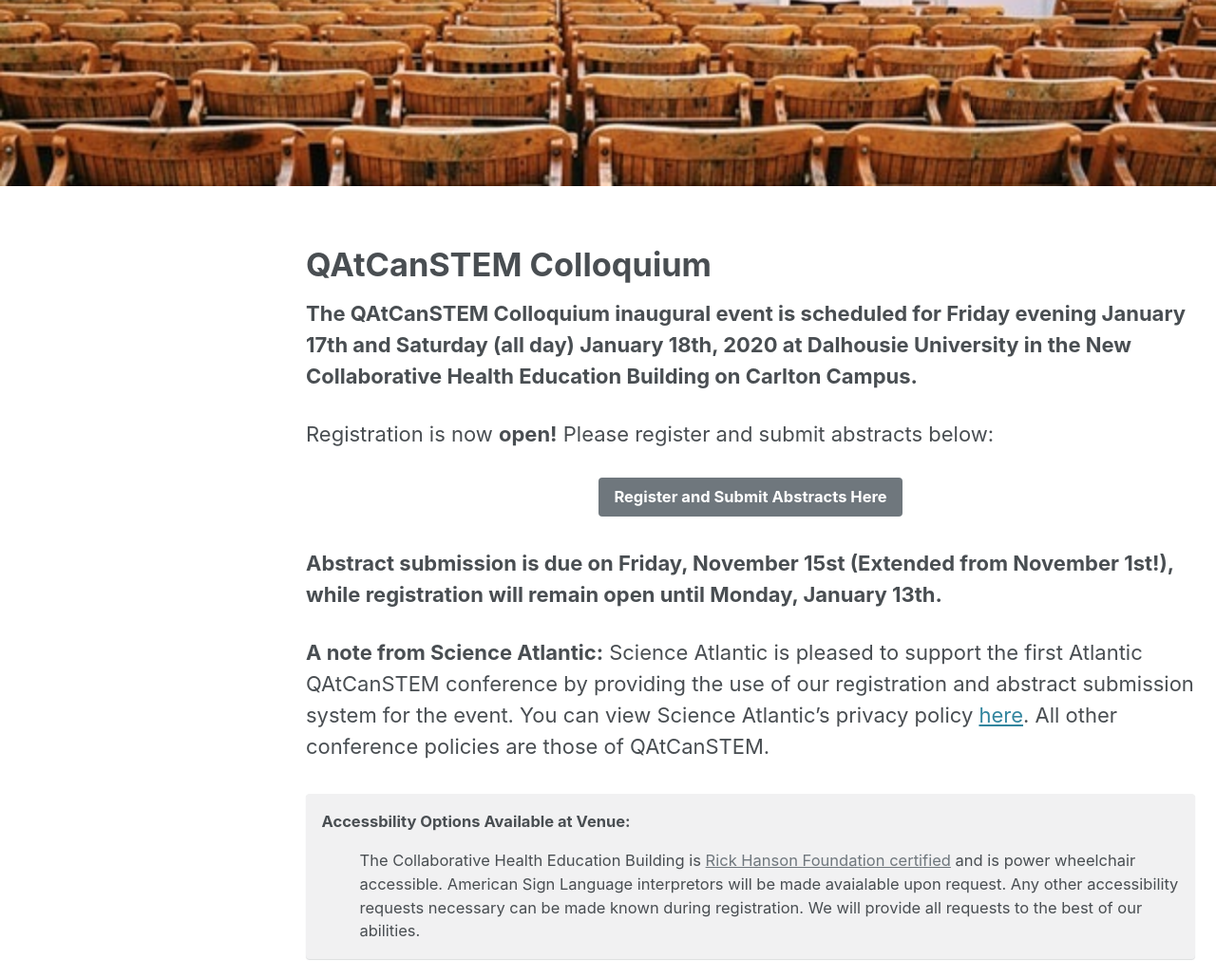
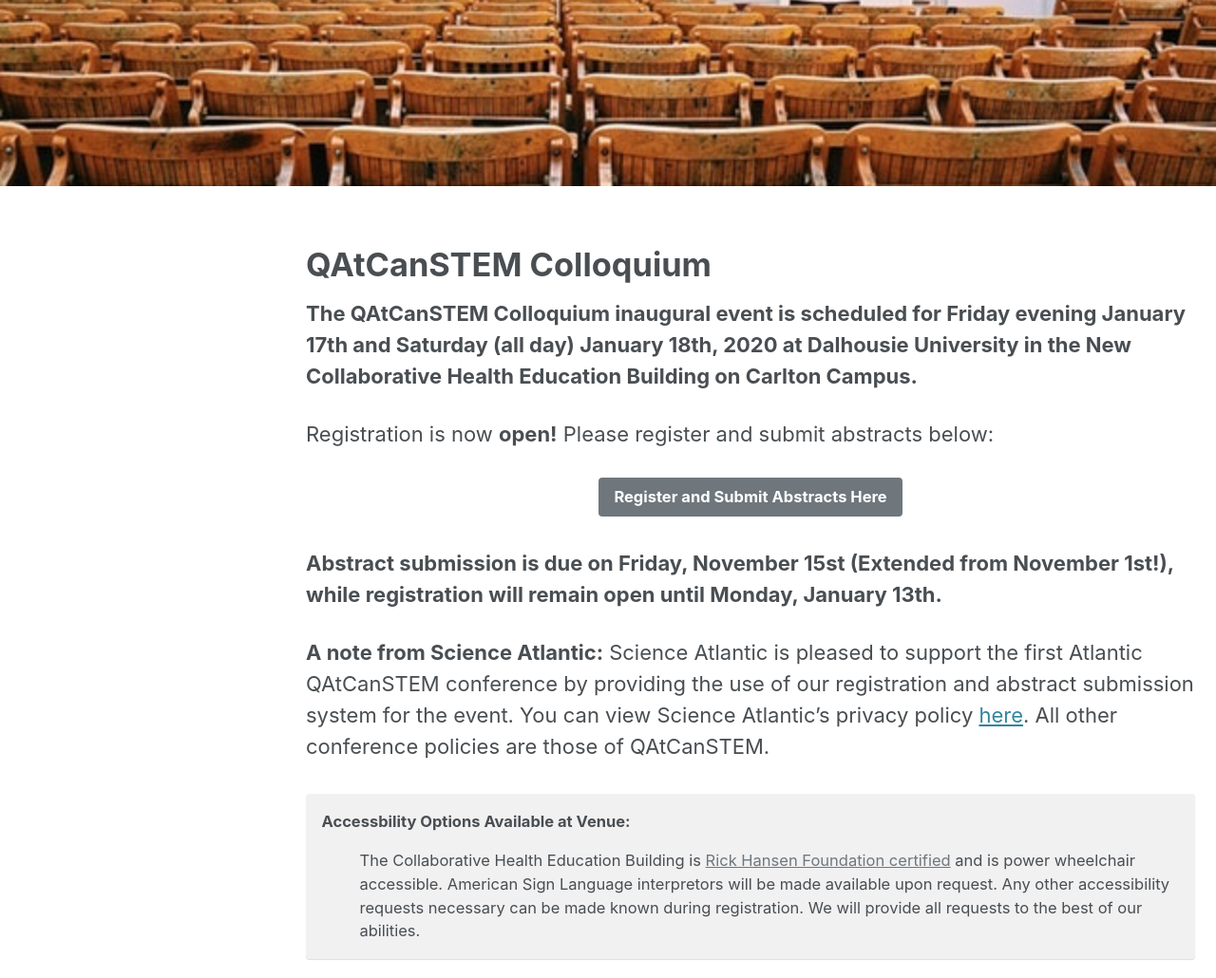
Before and after one commit to QAtCanSTEM/qatcanstem.github.io, a Jekyll site: the page built from Colloquium.md, in a window 1280 px wide. Shown: the part 387-1417 px from the top of the page at 95% size. Built offline with Jekyll 4.4.1, drawn with Linux system fonts in a browser that asks for light colours; cached includes are drawn as plain includes; nearby versions of some CDN libraries.

Commit message:
Typo Fix
Fixed a typo in Hansen and Available

```diff
--- a/Colloquium.md
+++ b/Colloquium.md
@@ -23,7 +23,7 @@
 <div>
 <b>Accessbility Options Available at Venue:</b>
 <ul>
-    The Collaborative Health Education Building is <a href="https://rhfac.csaregistries.ca/Site/SiteDetail.aspx?Id=1123" target="_blank">Rick Hanson Foundation certified</a> and is power wheelchair accessible. American Sign Language interpretors will be made avaialable upon request. Any other accessibility requests necessary can be made known during registration. We will provide all requests to the best of our abilities.
+    The Collaborative Health Education Building is <a href="https://rhfac.csaregistries.ca/Site/SiteDetail.aspx?Id=1123" target="_blank">Rick Hansen Foundation certified</a> and is power wheelchair accessible. American Sign Language interpretors will be made available upon request. Any other accessibility requests necessary can be made known during registration. We will provide all requests to the best of our abilities.
 </ul>
 </div>
 
```
